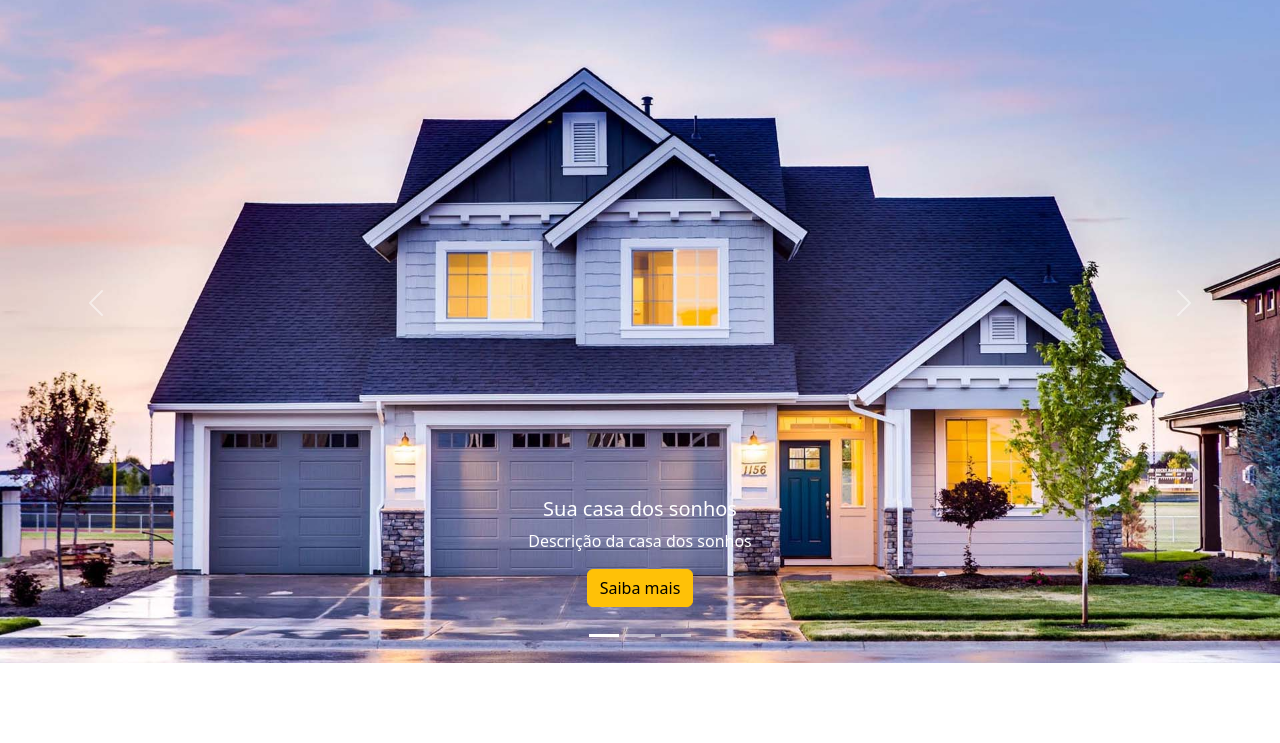
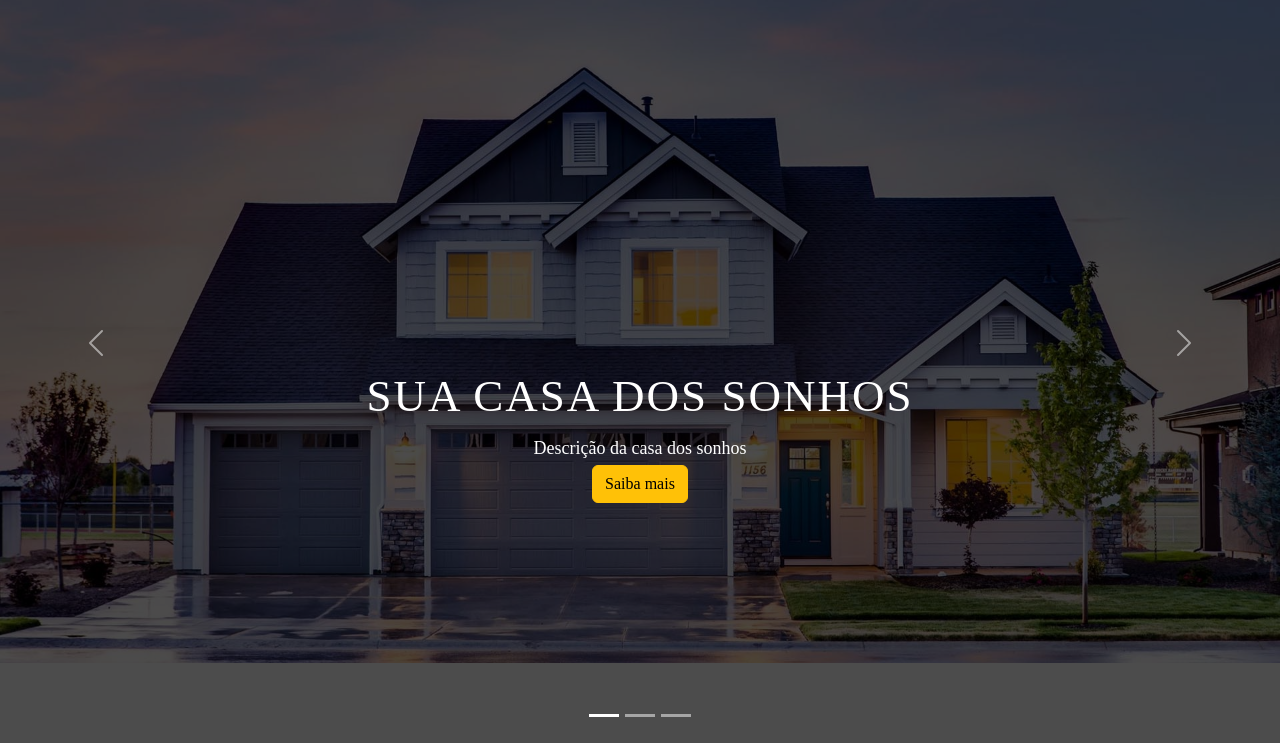
Before and after one commit to diegoperesmarques/simple-landing-page, a plain HTML site: page index.html in a window 1280 px wide. Shown: the part 57-800 px from the top of the page. Drawn offline with nearby package versions, Linux system fonts and the light colour scheme.

Commit message:
Adicionando estilo imagens e links

```diff
--- a/assets/css/estilo.css
+++ b/assets/css/estilo.css
@@ -1,2 +1,61 @@
 * {
+	font-family: montserrat;
 }
+
+body {
+	background: f1fbff;
+}
+
+.section-padding {
+	padding: 100px 0;
+}
+
+.carousel-item {
+	height: 100vh;
+	min-height: 300px;
+}
+
+.carousel-caption {
+	bottom: 220px;
+	z-index: 2;
+}
+
+.carousel-caption h5 {
+	font-size: 45px;
+	text-transform: uppercase;
+	letter-spacing: 2px;
+	margin-top: 25px;
+}
+
+.carousel-caption p {
+	width: 60%;
+	margin: auto;
+	font-size: 18px;
+	line-height: 1.9;
+}
+
+.carousel-inner::before {
+	content: '';
+	position: absolute;
+	width: 100%;
+	height: 100%;
+	top: 0;
+	left: 0;
+	background: rgba(0,0,0,0.7);
+	z-index: 1;
+}
+
+
+.navbar-nav a {
+	font-size: 15px;
+	text-transform: uppercase;
+	font-weight: 500;
+}
+
+.navbar-light .navbar-brand {
+	color: #000;
+	font-size: 25px;
+	text-transform: uppercase;
+	font-weight: 700;
+	letter-spacing: 2px;
+}
--- a/index.html
+++ b/index.html
@@ -7,7 +7,7 @@
 	<meta name="viewport" content="width=device-width, initial-scale=1.0">
 	<title>Página inicial</title>
 	<link href="https://cdn.jsdelivr.net/npm/bootstrap@5.3.0-alpha1/dist/css/bootstrap.min.css" rel="stylesheet">
-	<link real="stylesheet" href="assets/css/estilo.css">
+	<link rel="stylesheet" href="assets/css/estilo.css">
 </head>
 <body>
 <nav class="navbar navbar-expand-lg bg-body-tertiary fixed-top">
```
